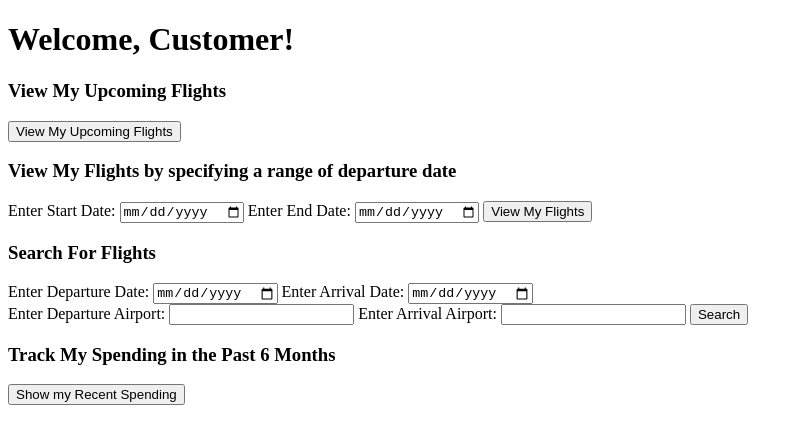
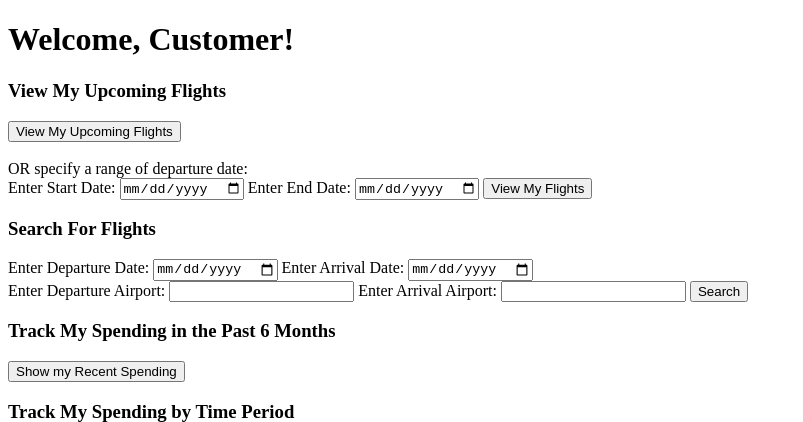
Before and after one commit to X-czh/Air-Ticket-Reservation-System, a Flask app: page /customer/ in a window 1280 px wide. Shown: the top 422 px of the page, without its empty margins (0-803 px from the left). Run offline with Flask 2, Linux system fonts and the light colour scheme; the visitor is signed in with stand-in values (Sample User, id 1).

Commit message:
finish customer

```diff
--- a/air_ticket/templates/customer/index.html
+++ b/air_ticket/templates/customer/index.html
@@ -15,8 +15,7 @@
     <input type="submit" value="View My Upcoming Flights"/>
 </form>
 
-
-<h3>View My Flights by specifying a range of departure date</h3>
+<br>OR specify a range of departure date:<br>
 
 <form action="viewMyFlightsOption" method="POST">
     Enter Start Date:
```
